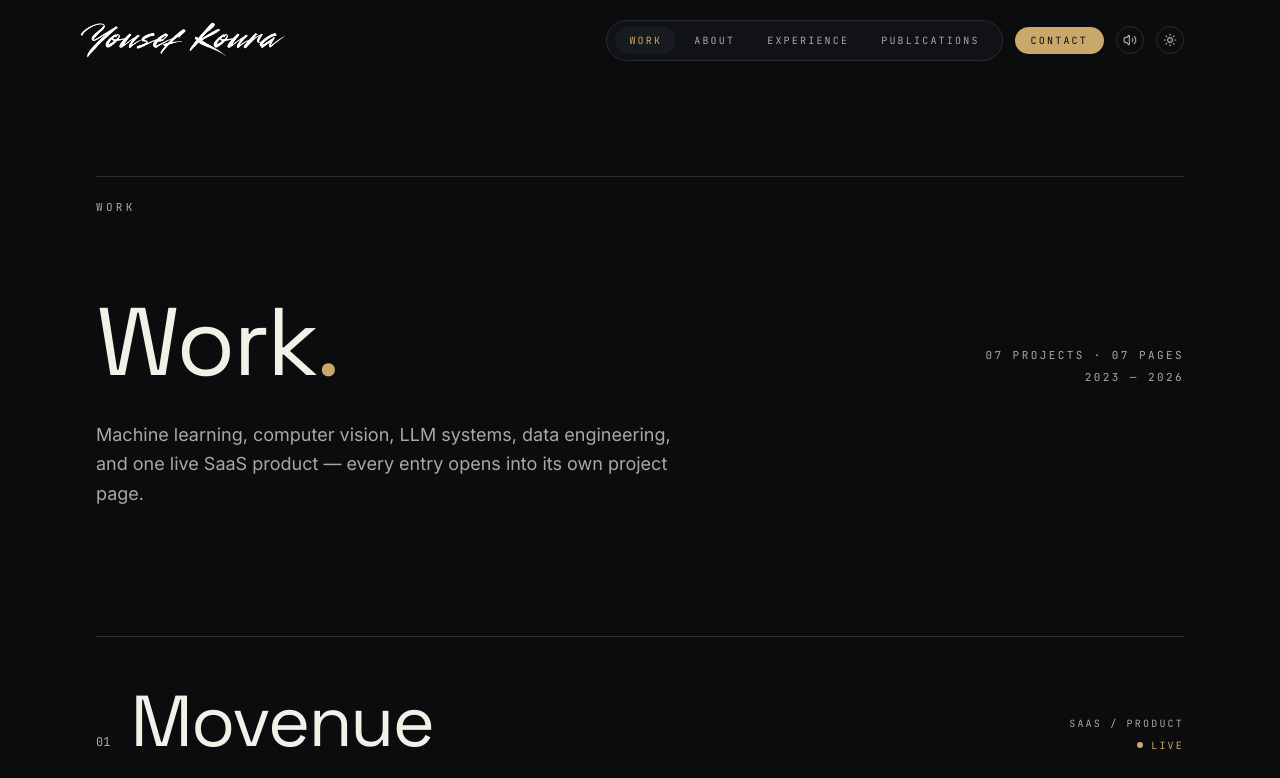
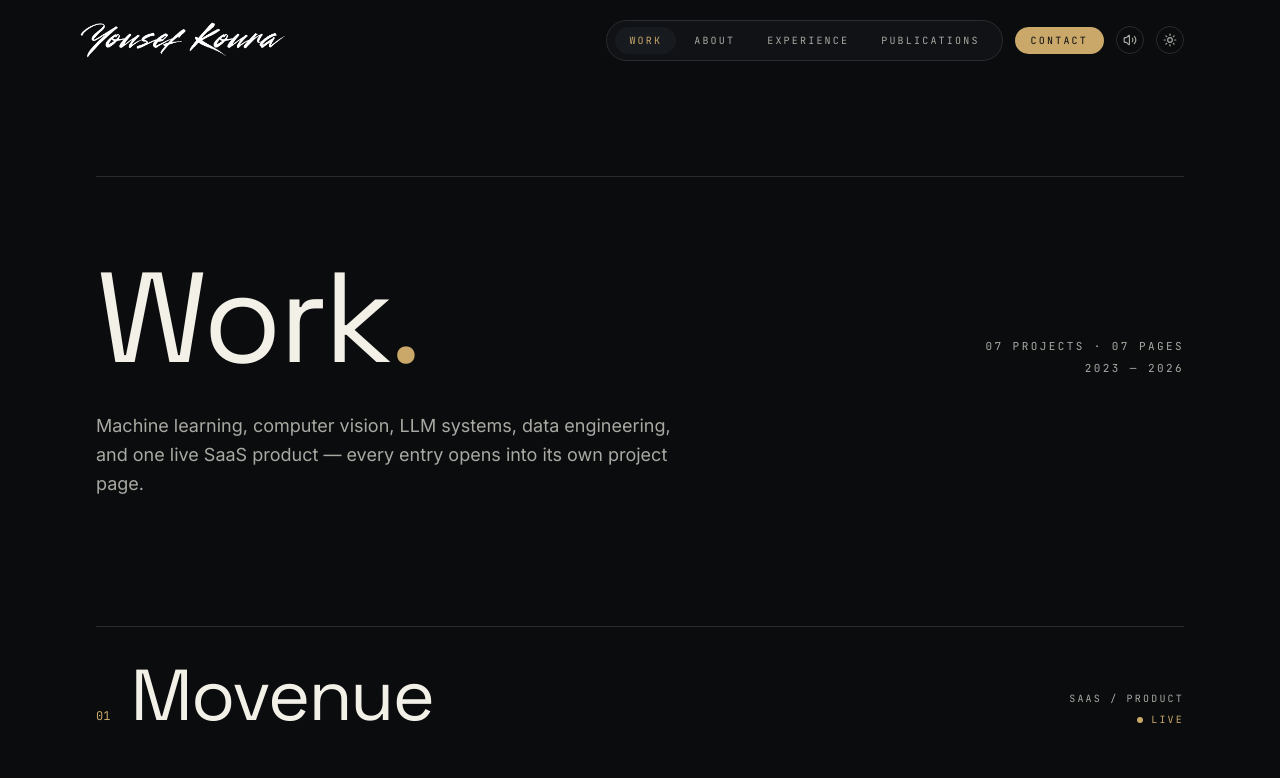
Before and after one commit to Yousef-koura/Yousef-Portfolio, a Next.js app: page /work in a window 1280 px wide. Shown: the top 778 px of the page. Built offline with nearby package versions, Linux system fonts and the light colour scheme.

Commit message:
design: add work page hero with shared masked line reveal primitive

```diff
--- a/src/app/work/page.tsx
+++ b/src/app/work/page.tsx
@@ -6,6 +6,7 @@ import { Reveal } from "@/components/ui/Reveal";
 import { ButtonLink } from "@/components/ui/ButtonLink";
 import { QuietLink } from "@/components/ui/QuietLink";
 import { DemoVideo } from "@/components/work/DemoVideo";
+import { WorkHero } from "@/components/work/WorkHero";
 import { projectDetails } from "@/content/projects";
 
 export const metadata: Metadata = {
@@ -34,32 +35,13 @@ export default function WorkPage() {
 
   return (
     <>
-      {/* Page header */}
-      <section className="mx-auto max-w-6xl px-5 pt-36 sm:px-8 sm:pt-44">
-        <div className="border-t border-line pt-4">
-          <span className="font-mono text-[11px] uppercase tracking-[0.3em] text-muted">Work</span>
-        </div>
-        <div className="mt-14 flex flex-col gap-10 sm:mt-20 lg:flex-row lg:items-end lg:justify-between">
-          <h1 className="font-display text-6xl leading-[0.95] tracking-tight text-ink sm:text-7xl lg:text-8xl">
-            Work<span className="text-champagne">.</span>
-          </h1>
-          <p className="font-mono text-[11px] uppercase leading-loose tracking-[0.22em] text-muted lg:text-right">
-            07 projects · 07 pages
-            <br />
-            2023 — 2026
-          </p>
-        </div>
-        <p className="mt-8 max-w-xl text-base leading-relaxed text-muted sm:text-lg">
-          Machine learning, computer vision, LLM systems, data engineering, and one live SaaS product —
-          every entry opens into its own project page.
-        </p>
-      </section>
+      <WorkHero />
 
       {/* ─── Flagship · Movenue, full-width composition ─── */}
       {flagship ? (
         <Reveal>
           <section aria-label={`${flagship.name} — flagship build`} className="mx-auto mt-24 max-w-6xl px-5 sm:mt-32 sm:px-8">
-            <div className="border-t border-line pt-4">
+            <div className="border-t border-line">
               <div className="flex flex-wrap items-end justify-between gap-x-10 gap-y-4 pt-6 sm:pt-8">
                 <h2 className="flex flex-wrap items-baseline gap-x-5 gap-y-1">
                   <span aria-hidden="true" className="font-mono text-xs text-champagne-strong">01</span>
@@ -193,7 +175,9 @@ export default function WorkPage() {
                     {project.kind}
                   </p>
 
-                  <p className="mt-3 line-clamp-3 text-sm leading-relaxed text-muted sm:mt-4">
+                  {/* Summary is a desktop-only density affordance — half-width
+                      mobile cards stay compact (title/status/tags/date only) */}
+                  <p className="mt-3 line-clamp-3 text-sm leading-relaxed text-muted hidden lg:block sm:mt-4">
                     {project.summary}
                   </p>
 
--- a/src/components/home/Hero.tsx
+++ b/src/components/home/Hero.tsx
@@ -1,6 +1,8 @@
 "use client";
 
+import { Fragment } from "react";
 import { motion, useReducedMotion } from "framer-motion";
+import { MaskedLineReveal } from "@/components/ui/MaskedLineReveal";
 import { ButtonLink } from "@/components/ui/ButtonLink";
 import { QuietLink } from "@/components/ui/QuietLink";
 import { PortraitObject } from "@/components/home/PortraitObject";
@@ -15,17 +17,6 @@ const container = {
 const item = {
   hidden: { opacity: 0, y: 20 },
   show: { opacity: 1, y: 0, transition: { duration: 0.8, ease: [0.22, 1, 0.36, 1] as const } },
-};
-
-/* Masked editorial line reveal — each name line rises out of its own clip */
-const lineWrap = {
-  hidden: {},
-  show: { transition: { staggerChildren: 0.12, delayChildren: 0.2 } },
-};
-
-const line = {
-  hidden: { y: "112%" },
-  show: { y: "0%", transition: { duration: 1.05, ease: [0.22, 1, 0.36, 1] as const } },
 };
 
 export function Hero() {
@@ -54,23 +45,16 @@ export function Hero() {
           animate="show"
           className="hero-identity"
         >
-          <motion.h1
-            variants={lineWrap}
-            initial={reduce ? false : "hidden"}
-            animate="show"
-            className="hero-name font-display leading-[0.92] tracking-tight text-ink"
-          >
-            <span className="block overflow-hidden pb-[0.07em] -mb-[0.07em]">
-              <motion.span variants={line} className="block">
-                Yousef
-              </motion.span>
-            </span>
-            <span className="block overflow-hidden pb-[0.07em] -mb-[0.07em]">
-              <motion.span variants={line} className="block text-champagne">
-                Koura
-              </motion.span>
-            </span>
-          </motion.h1>
+          <h1 className="hero-name font-display leading-[0.92] tracking-tight text-ink">
+            <MaskedLineReveal
+              lines={[
+                <Fragment key="line-1">Yousef</Fragment>,
+                <Fragment key="line-2">
+                  <span className="text-champagne">Koura</span>
+                </Fragment>,
+              ]}
+            />
+          </h1>
 
           <motion.p variants={item} className="mt-6 font-display text-xl tracking-tight text-ink sm:text-2xl lg:text-[1.65rem]">
             Machine Learning Engineer
--- /dev/null
+++ b/src/components/ui/MaskedLineReveal.tsx
@@ -0,0 +1,47 @@
+"use client";
+
+import { motion, useReducedMotion } from "framer-motion";
+import type { ReactNode } from "react";
+
+/* Masked editorial line reveal — each line rises out of its own overflow clip.
+   Extracted from the Home hero's name entrance; the constants are kept
+   byte-identical to it so both read as one motion language. Reduce-gated:
+   under prefers-reduced-motion the lines render immediately with no clip/rise
+   (component gate + global MotionConfig reducedMotion="user"). */
+
+const lineWrap = {
+  hidden: {},
+  show: { transition: { staggerChildren: 0.12, delayChildren: 0.2 } },
+};
+
+const line = {
+  hidden: { y: "112%" },
+  show: { y: "0%", transition: { duration: 1.05, ease: [0.22, 1, 0.36, 1] as const } },
+};
+
+type MaskedLineRevealProps = {
+  /** One entry per visual line; styling (e.g. champagne spans) rides on the node itself */
+  lines: ReactNode[];
+  className?: string;
+};
+
+export function MaskedLineReveal({ lines, className = "" }: MaskedLineRevealProps) {
+  const reduce = useReducedMotion();
+
+  return (
+    <motion.span
+      variants={lineWrap}
+      initial={reduce ? false : "hidden"}
+      animate="show"
+      className={`block ${className}`}
+    >
+      {lines.map((node, i) => (
+        <span key={i} className="block overflow-hidden pb-[0.07em] -mb-[0.07em]">
+          <motion.span variants={line} className="block">
+            {node}
+          </motion.span>
+        </span>
+      ))}
+    </motion.span>
+  );
+}
--- /dev/null
+++ b/src/components/work/WorkHero.tsx
@@ -0,0 +1,53 @@
+"use client";
+
+import { motion, useReducedMotion } from "framer-motion";
+import { MaskedLineReveal } from "@/components/ui/MaskedLineReveal";
+
+/* Metadata + intro settle in as the heading finishes most of its rise —
+   the Home hero's item language (opacity/y rise on the shared ease curve). */
+const settleWrap = {
+  hidden: {},
+  show: { transition: { staggerChildren: 0.14, delayChildren: 0.78 } },
+};
+
+const item = {
+  hidden: { opacity: 0, y: 20 },
+  show: { opacity: 1, y: 0, transition: { duration: 0.8, ease: [0.22, 1, 0.36, 1] as const } },
+};
+
+/**
+ * WORK index hero — identity carried by the nav's active state plus the
+ * H1 alone (kicker removed in a prior pass); the single top rule follows
+ * the SectionFrame rhythm. Heading enters via the shared masked line reveal;
+ * metadata + intro settle in shortly after. Reduce-gated throughout.
+ */
+export function WorkHero() {
+  const reduce = useReducedMotion();
+
+  return (
+    <section className="mx-auto max-w-6xl px-5 pt-36 sm:px-8 sm:pt-44">
+      <div className="border-t border-line" />
+      <motion.div variants={settleWrap} initial={reduce ? false : "hidden"} animate="show">
+        <div className="mt-16 flex flex-col gap-10 sm:mt-20 lg:flex-row lg:items-end lg:justify-between">
+          {/* One existing-token step up at desktop only — the H1 carries the
+              row's asymmetric weight against the quiet mono metadata */}
+          <h1 className="font-display text-6xl leading-[0.95] tracking-tight text-ink sm:text-7xl lg:text-9xl">
+            <MaskedLineReveal lines={[<>Work<span className="text-champagne">.</span></>]} />
+          </h1>
+          <motion.p
+            variants={item}
+            className="font-mono text-[11px] uppercase leading-loose tracking-[0.22em] text-muted lg:text-right"
+          >
+            07 projects · 07 pages
+            <br />
+            2023 — 2026
+          </motion.p>
+        </div>
+        <motion.p variants={item} className="mt-8 max-w-xl text-base leading-relaxed text-muted sm:text-lg">
+          Machine learning, computer vision, LLM systems, data engineering, and one live SaaS product —
+          every entry opens into its own project page.
+        </motion.p>
+      </motion.div>
+    </section>
+  );
+}
```
Also changed, not shown: 2 other files (tests, documents, lock files or other folders).
